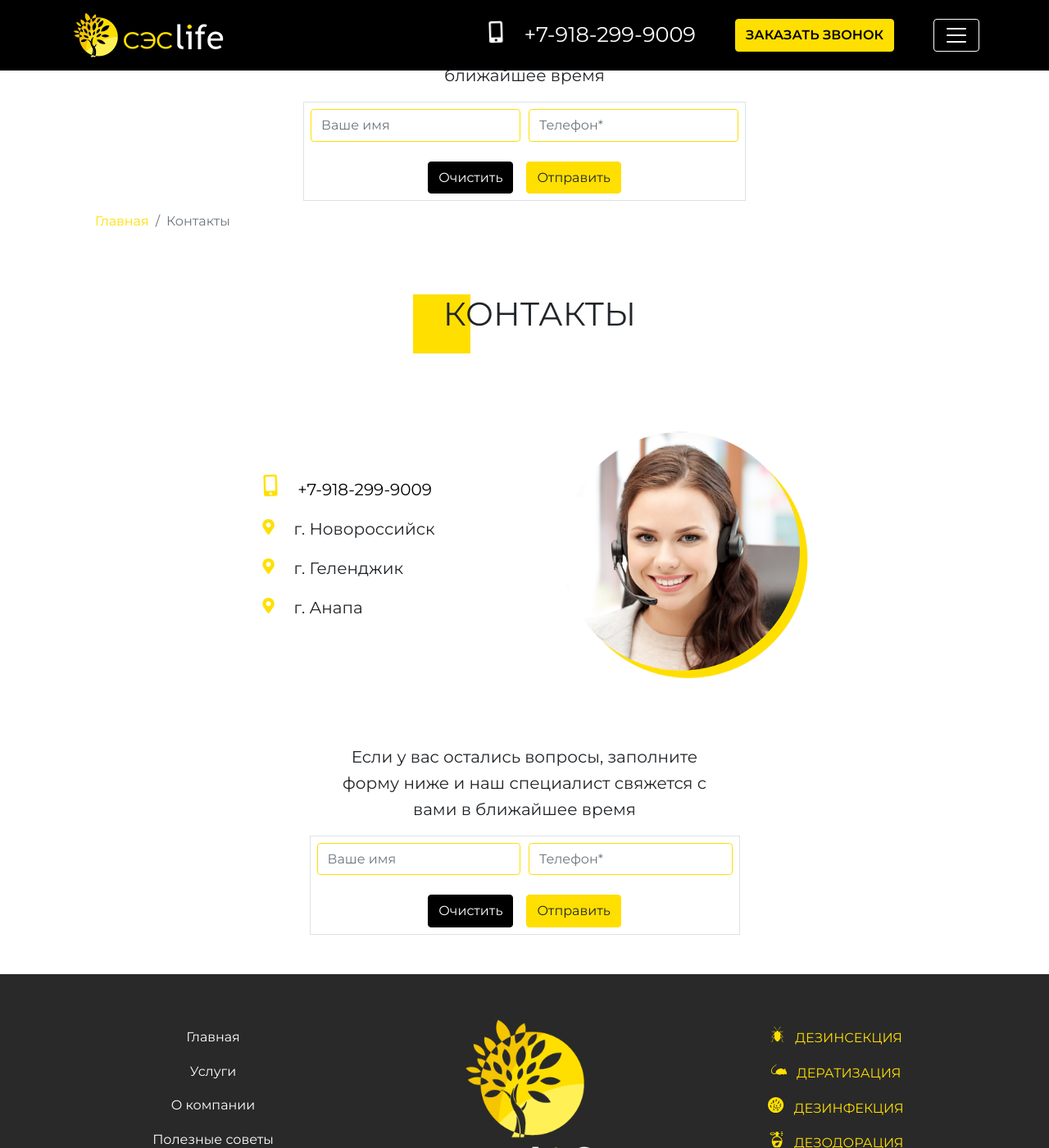
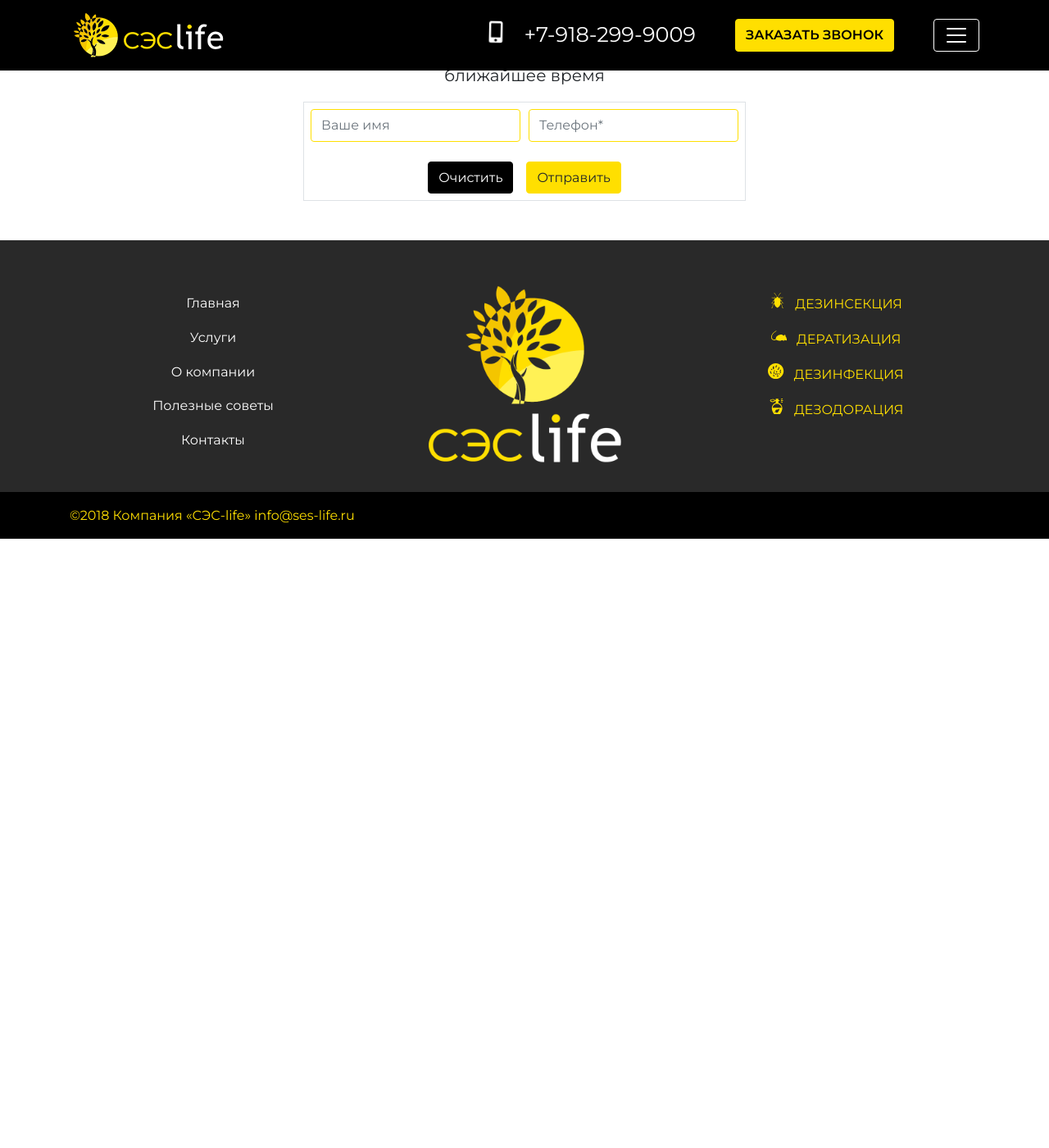
Before and after one commit to ses-life/ses-life.github.io, a Jekyll site: the page built from contacts.html, in a window 1280 px wide and 1400 px high, scrolled down 744 px. Shown: the whole window at 82% size. Built offline with Jekyll 4.4.1, drawn with Linux system fonts in a browser that asks for light colours; after the commit the page ends 1401 px from its top, so only the background shows below that.

Commit message:
Update contacts.html

```diff
--- a/contacts.html
+++ b/contacts.html
@@ -3,66 +3,6 @@
 permalink: /contacts
 ---
 
-<section class="container">
-        <nav aria-label="breadcrumb">
-            <ol class="breadcrumb bg-transparent">
-                <li class="breadcrumb-item"><a href="/">Главная</a></li>
-                <li class="breadcrumb-item active" aria-current="page">Контакты</li>
-            </ol>
-        </nav>
-
-        <div class="d-flex flex-column py-5">
-            <h1 class="header align-self-center aos-init aos-animate" data-aos="flip-left">Контакты</h1>
-        </div>
-        <div class="row">
-            <div class="col-12 col-lg-4 py-lg-5 order-lg-2 aos-init" data-aos="zoom-in-right">
-                <picture>
-                    <img srcset="/img/content/contacts.png" class="d-block img-fluid mx-auto">
-                </picture>
-            </div>
-            <div class="col-12 col-lg-4 offset-lg-2 p-5 d-flex flex-column justify-content-center aos-init" data-aos="zoom-in-left">
-                <p class="lead">
-                    <svg class="svgicon svg-15 mr-3 animated tada infinite" style="animation-duration: 2.5s" xmlns="http://www.w3.org/2000/svg" viewBox="0 0 320 512"><path d="M272 0H48C21.5 0 0 21.5 0 48v416c0 26.5 21.5 48 48 48h224c26.5 0 48-21.5 48-48V48c0-26.5-21.5-48-48-48zM160 480c-17.7 0-32-14.3-32-32s14.3-32 32-32 32 14.3 32 32-14.3 32-32 32zm112-108c0 6.6-5.4 12-12 12H60c-6.6 0-12-5.4-12-12V60c0-6.6 5.4-12 12-12h200c6.6 0 12 5.4 12 12v312z"></path></svg>
-                   <a class="tel tel-black mr-5" href="tel:+79182999009">+7-918-299-9009</a>
-                </p>
-                <p class="lead">
-                    <svg class="svgicon mr-3" xmlns="http://www.w3.org/2000/svg" viewBox="0 0 384 512"><path d="M172.268 501.67C26.97 291.031 0 269.413 0 192 0 85.961 85.961 0 192 0s192 85.961 192 192c0 77.413-26.97 99.031-172.268 309.67-9.535 13.774-29.93 13.773-39.464 0zM192 272c44.183 0 80-35.817 80-80s-35.817-80-80-80-80 35.817-80 80 35.817 80 80 80z"></path></svg>                    г. Новороссийск
-                </p>
-                <p class="lead">
-                    <svg class="svgicon mr-3" xmlns="http://www.w3.org/2000/svg" viewBox="0 0 384 512"><path d="M172.268 501.67C26.97 291.031 0 269.413 0 192 0 85.961 85.961 0 192 0s192 85.961 192 192c0 77.413-26.97 99.031-172.268 309.67-9.535 13.774-29.93 13.773-39.464 0zM192 272c44.183 0 80-35.817 80-80s-35.817-80-80-80-80 35.817-80 80 35.817 80 80 80z"></path></svg>                    г. Геленджик
-                </p>
-                <p class="lead">
-                    <svg class="svgicon mr-3" xmlns="http://www.w3.org/2000/svg" viewBox="0 0 384 512"><path d="M172.268 501.67C26.97 291.031 0 269.413 0 192 0 85.961 85.961 0 192 0s192 85.961 192 192c0 77.413-26.97 99.031-172.268 309.67-9.535 13.774-29.93 13.773-39.464 0zM192 272c44.183 0 80-35.817 80-80s-35.817-80-80-80-80 35.817-80 80 35.817 80 80 80z"></path></svg>                    г. Анапа
-                </p>
-            </div>
-        </div>
-
-        <div class="row">
-            <div class="col-lg-6 offset-lg-3">
-
-                <div class="m-3">
-                    <p class="lead text-center">Если у вас остались вопросы, заполните форму ниже и наш специалист свяжется с вами в ближайшее время</p>
-                </div>
-
-                <form class="outline-secondary border aos-init fv-form fv-form-bootstrap" data-aos="fade-up" id="callForm" action="" data-handler="/call" method="post" novalidate="novalidate"><button type="submit" class="fv-hidden-submit" style="display: none; width: 0px; height: 0px;"></button>
-                    <input type="hidden" name="_token" value="pW7HiM2Fr1K3PiLpELGwCPMaOksIhuG3BMh8L3Xd">
-                    <input type="hidden" name="type" value="Страница контактов">
-
-                    <div class="form-row p-2">
-                        <div class="col-md-6 mb-2 form-group">
-                            <input type="text" class="form-control" name="person" placeholder="Ваше имя" data-fv-field="person">
-                        <small class="help-block" data-fv-validator="stringLength" data-fv-for="person" data-fv-result="NOT_VALIDATED" style="display: none;">Имя не должно превышать 50 символов</small></div>
-                        <div class="col-md-6 mb-2 form-group">
-                            <input type="tel" class="form-control" name="phone" placeholder="Телефон*" data-fv-field="phone">
-                        <small class="help-block" data-fv-validator="notEmpty" data-fv-for="phone" data-fv-result="NOT_VALIDATED" style="display: none;">Введите телефон</small><small class="help-block" data-fv-validator="regexp" data-fv-for="phone" data-fv-result="NOT_VALIDATED" style="display: none;">Введите номер телефона</small></div>
-                    </div>
-                    <div class="d-flex justify-content-center">
-                        <button type="reset" class="btn btn-dark m-2">Очистить</button>
-                        <button type="submit" class="btn btn-primary m-2">Отправить</button>
-                    </div>
-                </form>
-            </div>
-        </div>
 <section class="container">
 
         <nav aria-label="breadcrumb">
```
